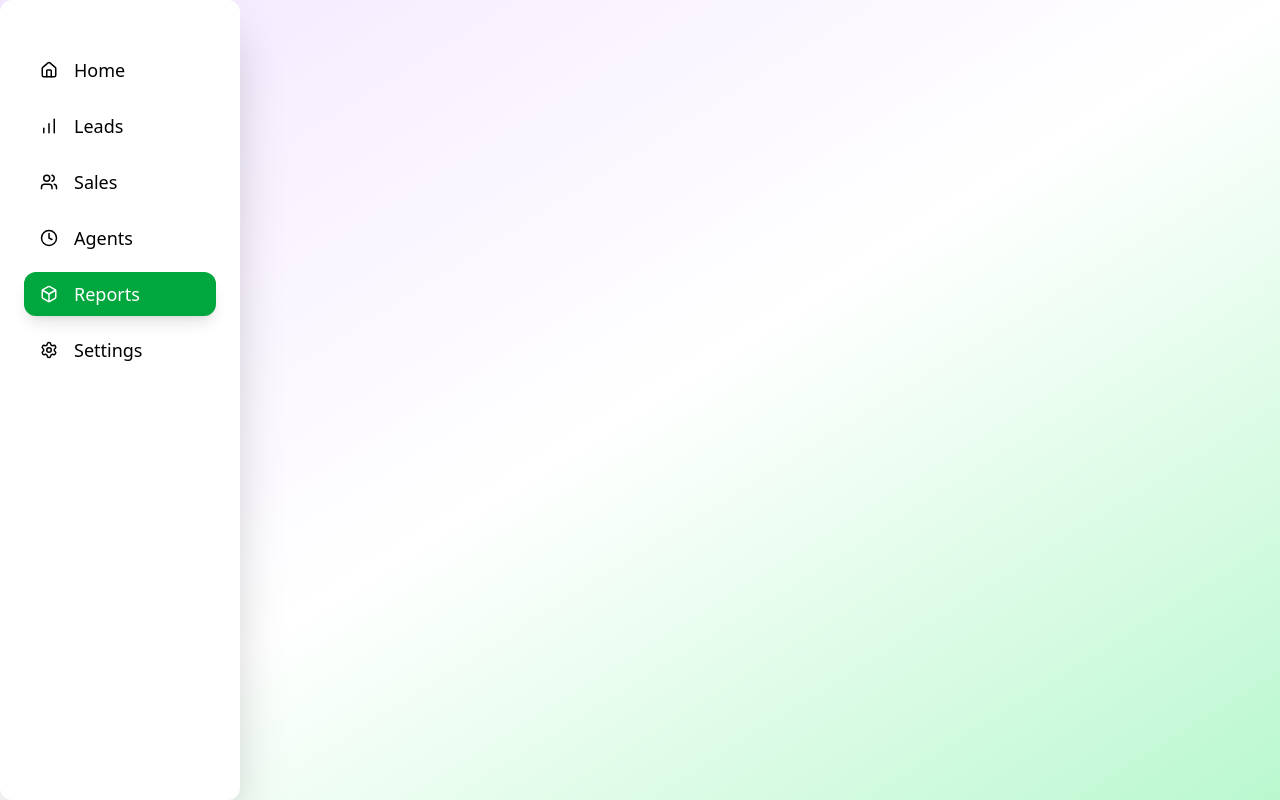
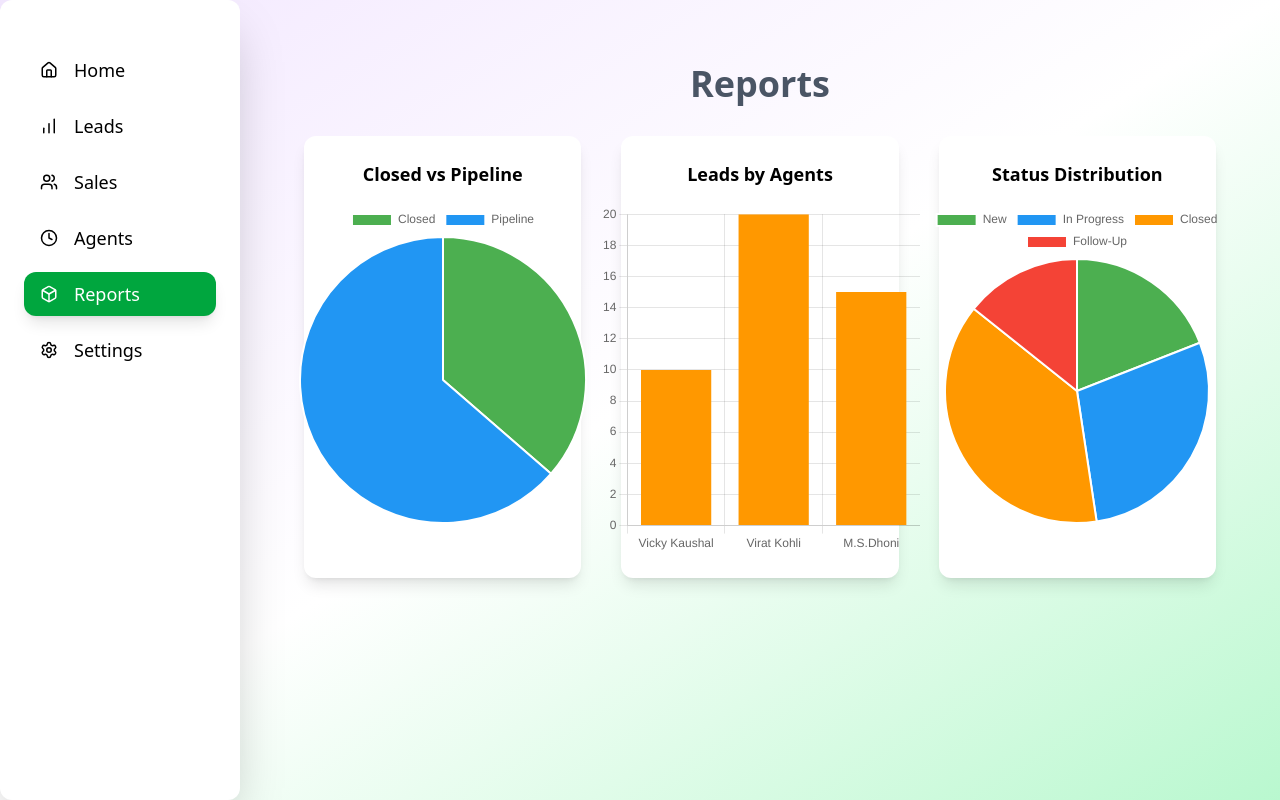
Before and after one commit to Srushtik942/CRM-APP-Frontend, a React (Vite) app: page /reports in a window 1280 px wide. Built offline with nearby package versions, Linux system fonts and the light colour scheme.

Commit message:
feat:adding new components

```diff
--- /dev/null
+++ b/chartConfig.js
@@ -0,0 +1,18 @@
+import {
+  Chart as ChartJS,
+  ArcElement,
+  Tooltip,
+  Legend,
+  CategoryScale,
+  LinearScale,
+  BarElement,
+} from "chart.js";
+
+ChartJS.register(
+  ArcElement,
+  Tooltip,
+  Legend,
+  CategoryScale,
+  LinearScale,
+  BarElement
+);
--- a/package.json
+++ b/package.json
@@ -12,8 +12,10 @@
   "dependencies": {
     "@tailwindcss/vite": "^4.1.17",
     "@tanstack/react-table": "^8.21.3",
+    "chart.js": "^4.5.1",
     "lucide-react": "^0.554.0",
     "react": "^19.2.0",
+    "react-chartjs-2": "^5.3.1",
     "react-dom": "^19.2.0",
     "react-router": "^7.9.6",
     "react-router-dom": "^7.9.6"
--- a/src/App.jsx
+++ b/src/App.jsx
@@ -6,6 +6,11 @@ import LeadList from "./pages/LeadList";
 import NewLead from "./pages/NewLead";
 import SalesAgent from "./pages/SalesAgent";
 import NewAgent from "./pages/NewAgent";
+import Reports from "./pages/Reports";
+import SalesAgentView from "./pages/SalesAgentView"
+import LeadStatusView from "./pages/LeadStatusView"
+import "../chartConfig";
+
 
 function App() {
   return (
@@ -21,6 +26,23 @@ function App() {
             <Route path="/newLead" element={<NewLead/>} />
             <Route path="/sales" element={<SalesAgent/>}/>
             <Route path="/agents" element={<NewAgent/>}/>
+            <Route path="/leadStatus" element={<LeadStatusView/>}/>
+            <Route path="/salesAgentView" element={<SalesAgentView/>}/>
+            <Route path="/reports" element={<Reports
+      closed={40}
+      pipeline={70}
+      agentData={[
+        { name: "Vicky Kaushal", closed: 10 },
+        { name: "Virat Kohli", closed: 20 },
+        { name: "M.S.Dhoni", closed: 15 }
+      ]}
+      statusData={{
+        "New": 20,
+        "In Progress": 30,
+        "Closed": 40,
+        "Follow-Up": 15
+      }}
+    />}/>
           </Routes>
         </div>
       </div>
--- a/src/pages/Body.jsx
+++ b/src/pages/Body.jsx
@@ -30,7 +30,7 @@ const Body = () => {
     <div className="p-10 w-full min-h-screen bg-linear-to-br from-green-50 via-pink to-purple-100">
 
       {/* Title */}
-      <h2 className="text-center font-bold text-5xl mb-12 text-gray-900 tracking-wide drop-shadow-sm">
+      <h2 className="text-center font-bold text-5xl mb-12 text-gray-600 tracking-wide drop-shadow-sm">
         Anvaya CRM Dashboard
       </h2>
 
@@ -49,7 +49,7 @@ const Body = () => {
 
       {/* Lead Status Section */}
       <div className="mt-14">
-        <h2 className="text-center font-semibold text-3xl mb-10 text-gray-800">
+        <h2 className="text-center font-semibold text-3xl mb-10 text-gray-600">
           Lead Status
         </h2>
 
@@ -80,7 +80,7 @@ const Body = () => {
 
       {/* Quick Filters */}
       <div className="mt-20 text-center">
-        <h3 className="text-2xl font-semibold mb-6 text-gray-800">Quick Filters</h3>
+        <h3 className="text-2xl font-semibold mb-6 text-gray-600">Quick Filters</h3>
 
         <div className="flex justify-center gap-6 flex-wrap">
           {["New", "Contacted", "Qualified", "Closed"].map((filter, i) => (
--- a/src/pages/LeadList.jsx
+++ b/src/pages/LeadList.jsx
@@ -11,7 +11,7 @@ const LeadList = () => {
     <div className="min-h-screen bg-linear-to-br from-purple-100 via-white to-green-100 py-12 px-6">
 
       <div className="max-w-3xl mx-auto flex justify-between items-center mb-10">
-        <h2 className="text-4xl font-bold text-gray-700">Lead List</h2>
+        <h2 className="text-4xl font-semibold text-gray-600">Lead List</h2>
 
            <button className="bg-purple-500 hover:bg-purple-600 cursor-pointer text-white font-medium px-6 py-2 rounded-xl shadow-lg">
           Add New Lead
@@ -21,7 +21,7 @@ const LeadList = () => {
       {/* Lead Card */}
       <div className="max-w-3xl mx-auto bg-white rounded-2xl shadow-2xl p-8">
 
-        <h3 className="text-3xl font-bold text-center mb-6 text-gray-700">
+        <h3 className="text-3xl font-sans text-center mb-6 text-gray-600">
           Lead Overview
         </h3>
 
--- /dev/null
+++ b/src/pages/LeadStatusView.jsx
@@ -0,0 +1,57 @@
+import React from "react";
+
+const LeadStatusView = () => {
+  const leads = [
+    { name: "Lead 1", agent: "John" },
+    { name: "Lead 2", agent: "Jane" },
+  ];
+
+  return (
+    <div className="flex min-h-screen bg-linear-to-br from-green-50 to bg-purple-100">
+
+      {/* Main Content */}
+      <div className="flex-1 p-8">
+        <h2 className="text-2xl font-bold mb-4 text-gray-600">Leads by Status</h2>
+
+        {/* Status Section */}
+        <div className="bg-white shadow-xl rounded-lg p-5 mb-6">
+          <h3 className="text-lg font-semibold mb-4">Status: New</h3>
+
+          {/* Leads */}
+          <div className="space-y-3">
+            {leads.map((lead, index) => (
+              <div
+                key={index}
+                className="p-4 bg-purple-100 border-l-4 border-green-500 rounded shadow-sm hover:shadow-md transition"
+              >
+                <h4 className="font-medium">
+                  {lead.name} - <span className="text-gray-600">[Sales Agent: {lead.agent}]</span>
+                </h4>
+              </div>
+            ))}
+          </div>
+
+          {/* Filters , Sorting */}
+          <div className="mt-5 flex flex-wrap gap-3 items-center">
+            <div className="flex gap-2 items-center">
+              <label className="font-medium">Filters:</label>
+              <select className="border rounded px-2 py-1">
+                <option>Sales Agent</option>
+                <option>Priority</option>
+              </select>
+            </div>
+
+            <div className="flex gap-2 items-center">
+              <label className="font-medium">Sort By:</label>
+              <select className="border rounded px-2 py-1">
+                <option>Time to Close</option>
+              </select>
+            </div>
+          </div>
+        </div>
+      </div>
+    </div>
+  );
+};
+
+export default LeadStatusView;
--- a/src/pages/NewAgent.jsx
+++ b/src/pages/NewAgent.jsx
@@ -4,7 +4,7 @@ const NewAgent = () => {
   return (
     <div className="max-w-md mx-auto mt-10 bg-white shadow-2xl rounded-2xl p-8">
 
-      <h2 className="text-3xl font-semibold text-center text-purple-700">
+      <h2 className="text-3xl font-semibold text-center text-gray-600 ">
         Add New Sales Agent
       </h2>
 
--- /dev/null
+++ b/src/pages/Reports.jsx
@@ -0,0 +1,84 @@
+import React from 'react'
+import { Pie, Bar } from "react-chartjs-2";
+
+const Reports = ({ closed = 0, pipeline = 0, agentData = [], statusData = {} }) => {
+
+  const closedPipelineData = {
+    labels: ["Closed", "Pipeline"],
+    datasets: [
+      {
+        data: [closed, pipeline],
+        backgroundColor: ["#4CAF50", "#2196F3"],
+      },
+    ],
+  };
+
+  const agentChartData = {
+    labels: agentData?.map(a => a.name) || [],
+    datasets: [
+      {
+        label: "Leads Closed",
+        data: agentData?.map(a => a.closed) || [],
+        backgroundColor: "#FF9800",
+      },
+    ],
+  };
+
+  const agentChartOptions = {
+  maintainAspectRatio: false,
+  plugins: {
+    legend: { display: false },
+  },
+};
+
+
+  const statusChartData = {
+    labels: Object.keys(statusData || {}),
+    datasets: [
+      {
+        data: Object.values(statusData || {}),
+        backgroundColor: ["#4CAF50", "#2196F3", "#FF9800", "#F44336"],
+      },
+    ],
+  };
+
+  return (
+  <div className="p-6">
+    <h1 className="font-bold text-center text-4xl mb-8 text-gray-600">Reports</h1>
+
+    <div className="grid grid-cols-1 md:grid-cols-3 gap-10">
+
+      {/* Card 1 - Closed vs Pipeline */}
+<div className="bg-white shadow-lg rounded-xl p-6 flex flex-col items-center
+                transition-all duration-300 ease-out hover:shadow-2xl hover:-translate-y-2">
+        <h2 className="text-lg font-semibold mb-4">Closed vs Pipeline</h2>
+        <div style={{ width: "320px", height: "320px" }}>
+          <Pie data={closedPipelineData} />
+        </div>
+      </div>
+
+      {/* Card 2 - Leads by Agents */}
+<div className="bg-white shadow-lg rounded-xl p-6 flex flex-col items-center
+                transition-all duration-300 ease-out hover:shadow-2xl hover:-translate-y-2">
+        <h2 className="text-lg font-semibold mb-4">Leads by Agents</h2>
+        <div style={{ width: "320px", height: "350px" }}>
+          <Bar data={agentChartData} options={agentChartOptions} />
+        </div>
+      </div>
+
+      {/* Card 3 - Status Distribution */}
+<div className="bg-white shadow-lg rounded-xl p-6 flex flex-col items-center
+                transition-all duration-300 ease-out hover:shadow-2xl hover:-translate-y-2">
+        <h2 className="text-lg font-semibold mb-4">Status Distribution</h2>
+        <div style={{ width: "320px", height: "320px" }}>
+          <Pie data={statusChartData} />
+        </div>
+      </div>
+
+    </div>
+  </div>
+);
+
+
+};
+export default Reports;
--- a/src/pages/SalesAgent.jsx
+++ b/src/pages/SalesAgent.jsx
@@ -10,7 +10,7 @@ const SalesAgent = () => {
 
   return (
       <div className="p-6">
-      <h2 className="text-3xl font-semibold mb-6 text-center">Sales Agent List</h2>
+      <h2 className="text-3xl font-semibold mb-6 text-center text-gray-600">Sales Agent List</h2>
 
       <div className="bg-white shadow-xl rounded-lg overflow-hidden">
         <table className="w-full border-collapse">
--- /dev/null
+++ b/src/pages/SalesAgentView.jsx
@@ -0,0 +1,62 @@
+import React from "react";
+
+const SalesAgentView = () => {
+  const leads = [
+    { name: "Lead 1", status: "New" },
+    { name: "Lead 2", status: "Qualified" },
+  ];
+
+  return (
+    <div className="flex min-h-screen bg-linear-to-br from-green-50 to bg-purple-100">
+
+      {/* Main Content */}
+      <div className="flex-1 p-8">
+        <h1 className="text-2xl font-bold mb-4 text-gray-600">Leads by Sales Agent</h1>
+
+        {/* Agent Section */}
+        <div className="bg-white shadow rounded-lg p-6">
+          <h2 className="text-xl font-semibold mb-4">Sales Agent: John Doe</h2>
+
+          {/* Lead Cards */}
+          <div className="space-y-3">
+            {leads.map((lead, index) => (
+              <div
+                key={index}
+                className="p-4 bg-purple-100 border-l-4 border-green-500 rounded shadow-sm hover:shadow-md transition"
+              >
+                <h4 className="font-medium">
+                  {lead.name} -{" "}
+                  <span className="text-gray-600">[Status: {lead.status}]</span>
+                </h4>
+              </div>
+            ))}
+          </div>
+
+          {/* Filters & Sort */}
+          <div className="mt-6 flex flex-wrap gap-4">
+            <div className="flex gap-2 items-center">
+              <label className="font-medium">Filters:</label>
+              <select className="border rounded px-2 py-1">
+                <option>Status</option>
+                <option>Priority</option>
+              </select>
+            </div>
+
+            <div className="flex gap-2 items-center">
+              <label className="font-medium">Time to Close:</label>
+              <select className="border rounded px-2 py-1">
+                <option>Time to Close</option>
+                <option>30</option>
+                <option>15</option>
+                <option>45</option>
+
+              </select>
+            </div>
+          </div>
+        </div>
+      </div>
+    </div>
+  );
+};
+
+export default SalesAgentView;
```
Also changed, not shown: 1 other file (tests, documents, lock files or other folders).
